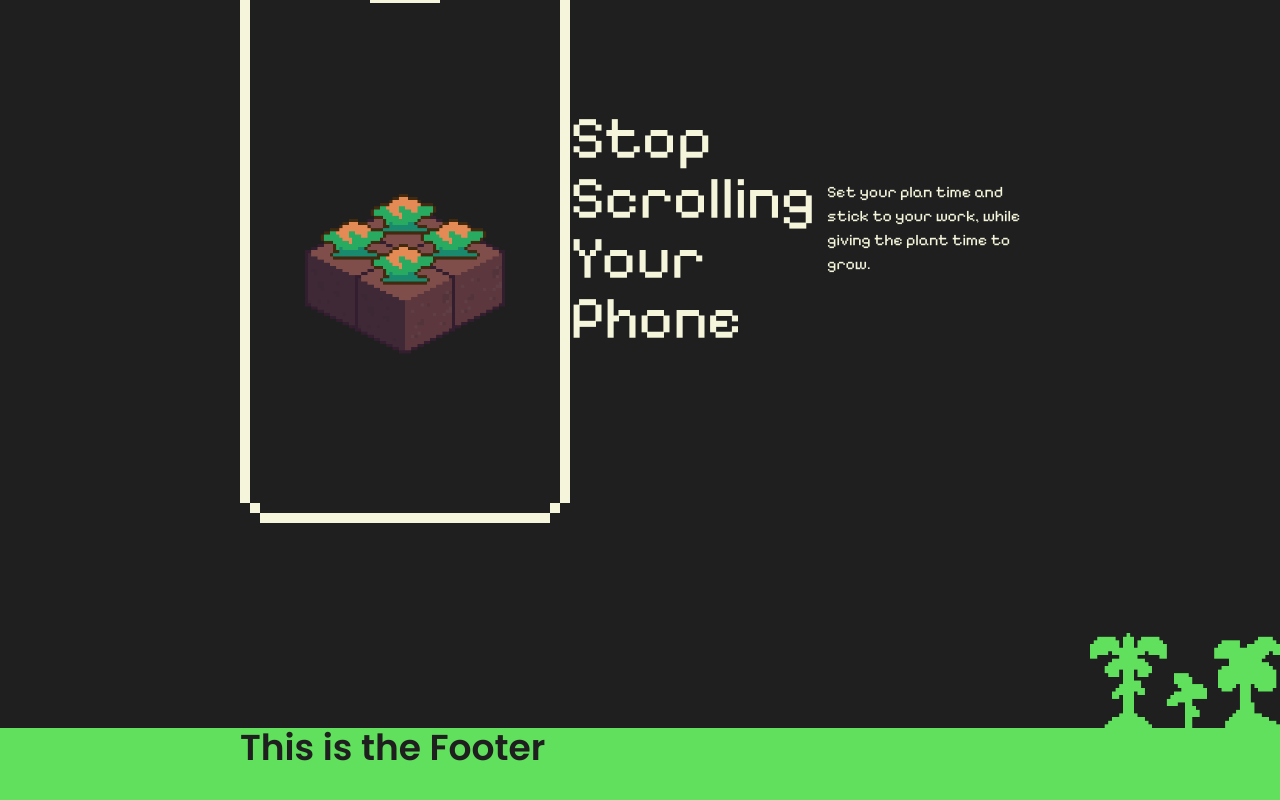
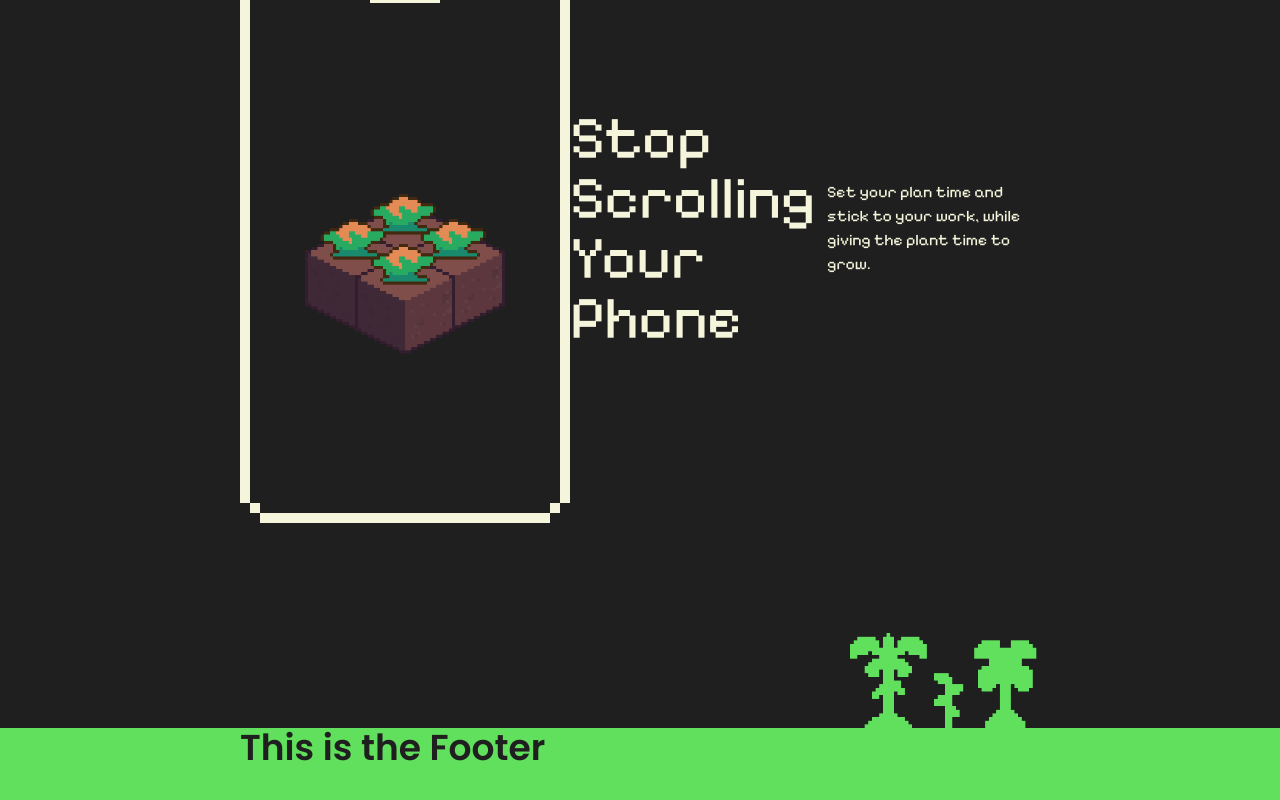
Before and after one commit to mahdi204/PlantsForPlansWebsite, a React (Vite) app: page / in a window 1280 px wide. Shown: the part 1816-2616 px from the top of the page. Built offline with nearby package versions, Linux system fonts and the light colour scheme; a web font is replaced by a local one.

Commit message:
editing Foot.js

```diff
--- a/src/Components/Foot.jsx
+++ b/src/Components/Foot.jsx
@@ -8,13 +8,16 @@ const Foot = () => {
             style={{ fontFamily: 'poppins', fontWeight: 200 }}
         >
             <div className='flex justify-end items-end w-[100%] bg-[#1f1f1f] h-[100px]  '>
-                <div className='flex justify-end items-end h-[100%] w-[300px]  text-[#ece7d5]'>
-                    <img
-                        className='max-w-[190px] h-auto object-contain'
-                        src="/images/Footer-Plants.png"
-                        alt="footer plants"
-                    />
+                <div className='mr-60 ml-60'>
+                    <div className='flex justify-end items-end h-[100%] w-[300px]  text-[#ece7d5]'>
+                        <img
+                            className='max-w-[190px] h-auto object-contain'
+                            src="/images/Footer-Plants-2.png"
+                            alt="footer plants"
+                        />
+                    </div>
                 </div>
+
             </div>
             <div className='flex ml-60 mr-60 h-[300px]' style={{ fontWeight: 600 }} >
                 <p className='text-4xl'>This is the Footer</p>
```
Also changed, not shown: public/images/Footer-Plants-2.png (added).
